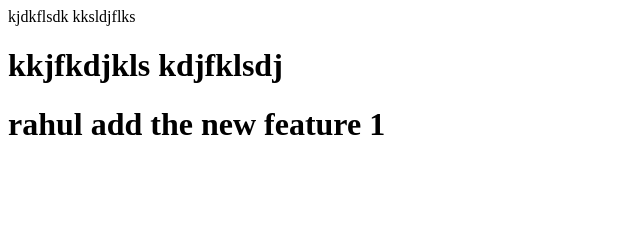
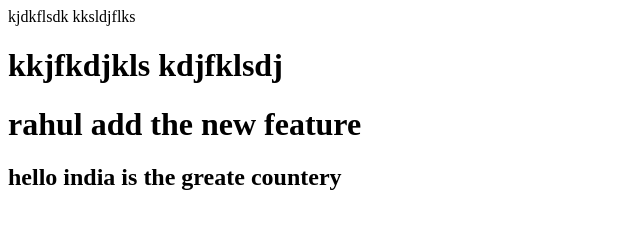
Before and after one commit to rahulgitit/localrepo, a plain HTML site: page index.html in a window 1280 px wide. Shown: the whole page, without its empty margins (0-640 px from the left). Drawn offline with Linux system fonts and the light colour scheme.

Commit message:
this is the some change in the code

```diff
--- a/index.html
+++ b/index.html
@@ -10,7 +10,8 @@
     kksldjflks
     <h1>kkjfkdjkls
         kdjfklsdj
-        <h1>rahul add the new feature 1
+        <h1>rahul add the new feature
+            <h2>hello india is the greate countery</h2>
         </h1>
     </h1>
 </body>
```
